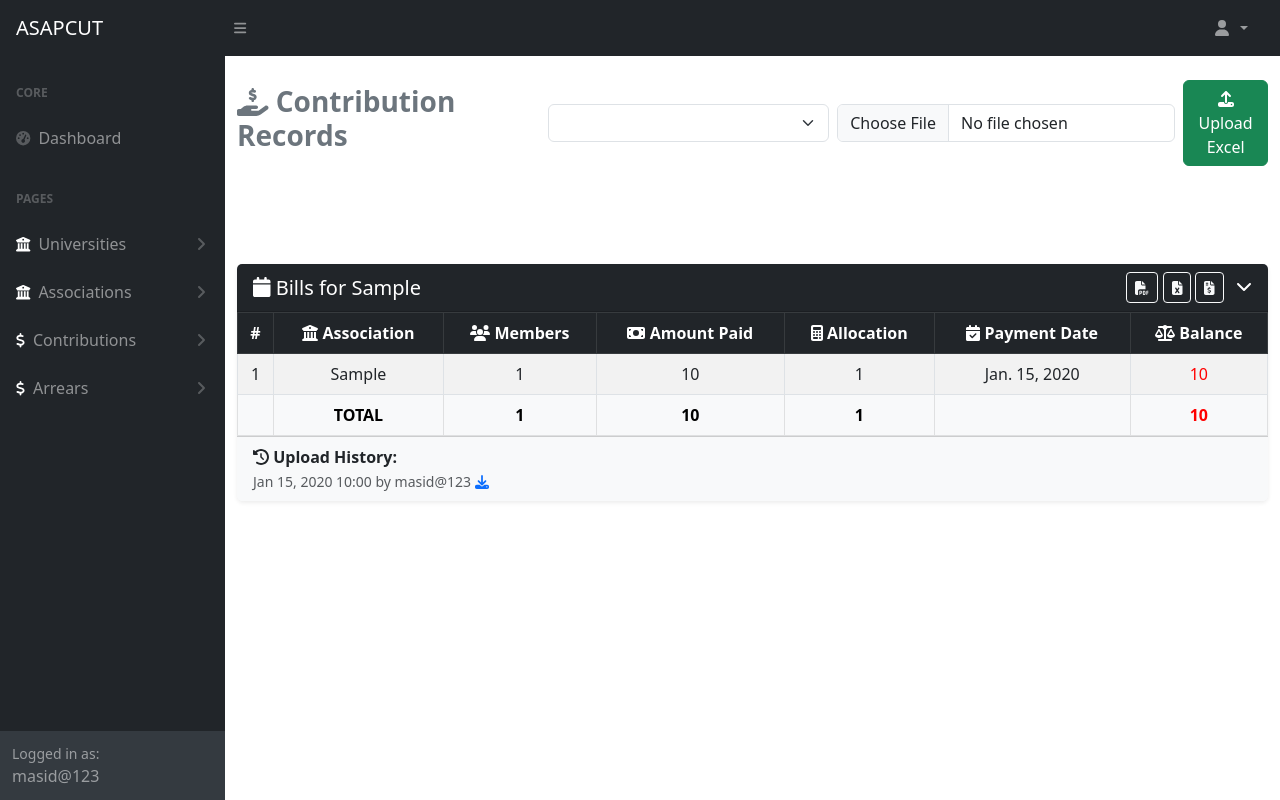
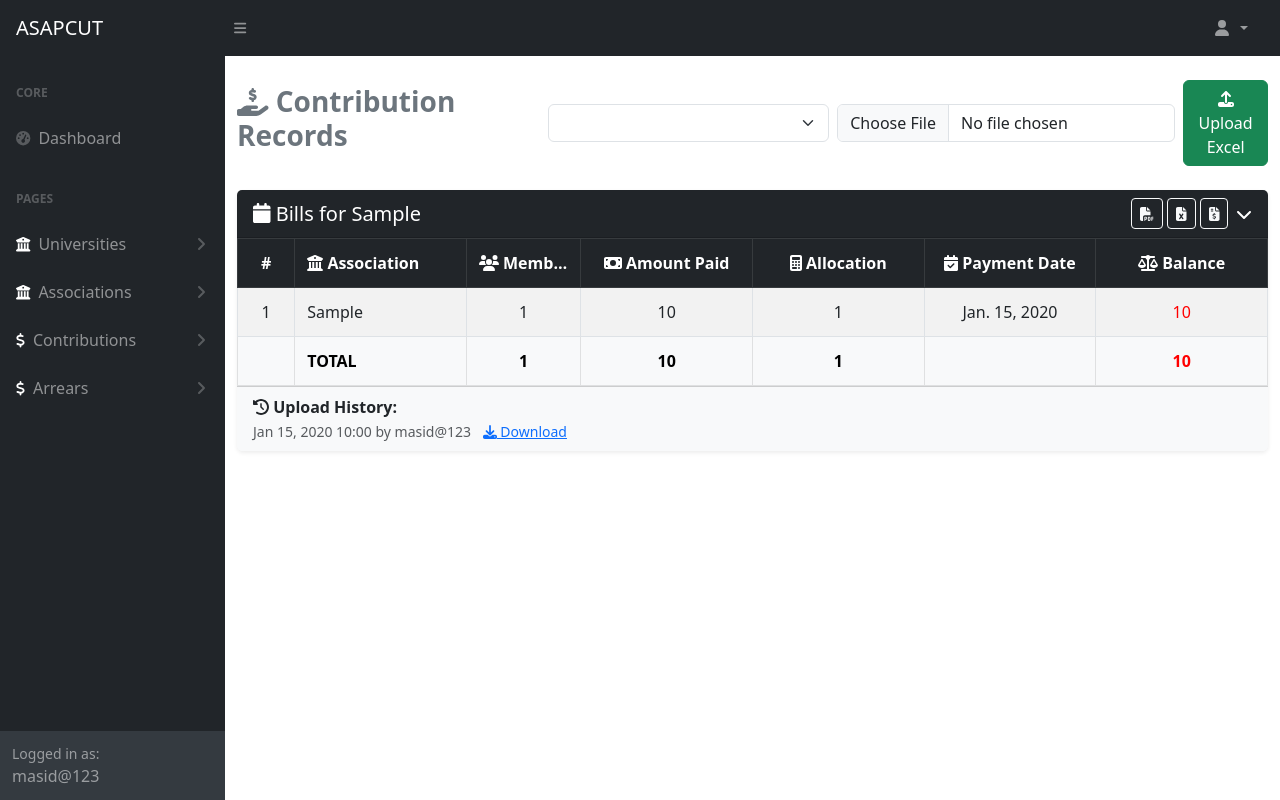
Before and after one commit to kurihom123/asaps, a Django app: page /contributions/ in a window 1280 px wide. Run offline with Django 5.2, Linux system fonts and the light colour scheme; a user stored in the database is signed in; data comes from the database, SQL or seed files in the repository; tables that the repository leaves empty hold one stand-in row (values such as "Sample post"); one stand-in notice (Sample message) is shown; some libraries are stand-ins or nearby versions.

Commit message:
new updated

```diff
--- a/templates/pages/contributions/contribution_list.html
+++ b/templates/pages/contributions/contribution_list.html
@@ -28,7 +28,7 @@
     {% if messages %}
         <div id="alert-container">
             {% for message in messages %}
-                <div class="alert alert-{{ message.tags }} alert-dismissible fade show shadow-sm" role="alert">
+                <div class="alert alert-{{ message.tags }} alert-dismissible fade show shadow-sm auto-dismiss" role="alert" data-dismiss-time="4000">
                     <i class="fa fa-info-circle"></i> {{ message }}
                     <button type="button" class="btn-close" data-bs-dismiss="alert" aria-label="Close"></button>
                 </div>
@@ -38,45 +38,49 @@
 
     <!-- YEARLY CONTRIBUTION TABLES -->
     {% for year, contributions in grouped_contributions.items %}
-    <div class="card mb-4 shadow-sm border-0">
+    <div class="card mb-4 shadow-sm border-0 contribution-card">
         <div class="card-header bg-dark text-white d-flex justify-content-between align-items-center toggle-header"
-             style="cursor: pointer;" data-target="#year-{{ forloop.counter }}">
+             style="cursor: pointer;"
+             data-bs-toggle="collapse"
+             data-bs-target="#year-{{ forloop.counter }}"
+             aria-expanded="true">
             <h5 class="mb-0">
                 <i class="fa fa-calendar"></i> Bills for {{ year }}
             </h5>
-            <div>
-                <a href="{% url 'contributions_pdf' year %}" target="_blank" class="btn btn-sm btn-outline-light">
+            <div class="d-flex align-items-center">
+                <a href="{% url 'contributions_pdf' year %}" target="_blank" class="btn btn-sm btn-outline-light me-1">
                     <i class="fa fa-file-pdf"></i>
                 </a>
-                <a href="{% url 'contributions_excel' year %}" class="btn btn-sm btn-outline-light">
+                <a href="{% url 'contributions_excel' year %}" class="btn btn-sm btn-outline-light me-1">
                     <i class="fa fa-file-excel"></i>
                 </a>
-                <a href="{% url 'invoice_pdf' year %}" target="_blank" class="btn btn-sm btn-outline-light">
+                <a href="{% url 'invoice_pdf' year %}" target="_blank" class="btn btn-sm btn-outline-light me-2">
                     <i class="fa fa-file-invoice-dollar"></i>
                 </a>
-                <i class="fa fa-chevron-down ms-2"></i>
+                <i class="fa fa-chevron-down toggle-icon"></i>
             </div>
         </div>
 
         <div id="year-{{ forloop.counter }}" class="collapse show">
             <div class="card-body p-0">
-                <table class="table table-bordered table-striped mb-0 align-middle text-center" style="width:100%;">
+                <div class="table-responsive">
+                    <table class="table table-bordered table-striped mb-0 align-middle text-center fixed-table">
                         <thead class="table-dark">
                             <tr>
-                            <th>#</th>
-                            <th><i class="fa fa-university"></i> Association</th>
-                            <th><i class="fa fa-users"></i> Members</th>
-                            <th><i class="fa fa-money-bill"></i> Amount Paid</th>
-                            <th><i class="fa fa-calculator"></i> Allocation</th>
-                            <th><i class="fa fa-calendar-check"></i> Payment Date</th>
-                            <th><i class="fa fa-balance-scale"></i> Balance</th>
+                                <th style="width: 5%">#</th>
+                                <th style="width: 15%"><i class="fa fa-university"></i> Association</th>
+                                <th style="width: 10%"><i class="fa fa-users"></i> Members</th>
+                                <th style="width: 15%"><i class="fa fa-money-bill"></i> Amount Paid</th>
+                                <th style="width: 15%"><i class="fa fa-calculator"></i> Allocation</th>
+                                <th style="width: 15%"><i class="fa fa-calendar-check"></i> Payment Date</th>
+                                <th style="width: 15%"><i class="fa fa-balance-scale"></i> Balance</th>
                             </tr>
                         </thead>
                         <tbody>
                             {% for contribution in contributions %}
                             <tr>
                                 <td>{{ forloop.counter }}</td>
-                            <td>{{ contribution.association.abbr }}</td>
+                                <td class="text-start">{{ contribution.association.abbr }}</td>
                                 <td>{{ contribution.association.member_number }}</td>
                                 <td>{{ contribution.amount_paid|floatformat:0 }}</td>
                                 <td>{{ contribution.allocation|floatformat:0 }}</td>
@@ -90,7 +94,7 @@
                         <tfoot class="fw-bold table-light">
                             <tr>
                                 <td></td>
-                            <td>TOTAL</td>
+                                <td class="text-start">TOTAL</td>
                                 <td>{{ total_members_by_year|dict_get:year }}</td>
                                 <td>{{ total_requested_by_year|dict_get:year }}</td>
                                 <td>{{ total_allocation_by_year|dict_get:year }}</td>
@@ -100,59 +104,184 @@
                         </tfoot>
                     </table>
                 </div>
+            </div>
 
             <!-- UPLOAD HISTORY -->
+            <div class="card-footer bg-light">
+                <strong><i class="fa fa-history"></i> Upload History:</strong><br>
                 {% for upload in uploads %}
                     {% if upload.year == year %}
-                    {% if forloop.first %}
-                    <div class="card-footer bg-light">
-                        <strong><i class="fa fa-history"></i> Upload History:</strong><br>
-                    {% endif %}
                         <small class="text-muted">
                             {{ upload.uploaded_at|date:"M d, Y H:i" }} by {{ upload.uploaded_by.username }}
-                            <a href="{{ upload.excel_file.url }}" download class="text-primary">
-                                <i class="fa fa-download"></i>
+                            <a href="{{ upload.excel_file.url }}" download class="text-primary ms-2">
+                                <i class="fa fa-download"></i> Download
                             </a>
                         </small><br>
-                    {% if forloop.last %}
-                    </div>
-                    {% endif %}
                     {% endif %}
                 {% endfor %}
+            </div>
         </div>
     </div>
     {% endfor %}
 </div>
 
 <!-- SCRIPTS -->
+<script src="https://code.jquery.com/jquery-3.6.0.min.js"></script>
 <script src="https://cdn.jsdelivr.net/npm/bootstrap@5.3.3/dist/js/bootstrap.bundle.min.js"></script>
 
 <script>
-document.addEventListener('DOMContentLoaded', function() {
-    //Auto-hide alert messages after 4 seconds
-    const alerts = document.querySelectorAll('#alert-container .alert');
-    alerts.forEach(alert => {
-        setTimeout(() => {
-            alert.classList.remove('show');
-            alert.classList.add('fade');
+$(document).ready(function() {
+    // Auto-dismiss alerts
+    $('.auto-dismiss').each(function() {
+        var $alert = $(this);
+        setTimeout(function() {
+            $alert.alert('close');
         }, 4000);
     });
 
-    // 🔽 Toggle table visibility when clicking card header
-    document.querySelectorAll('.toggle-header').forEach(header => {
-        header.addEventListener('click', function() {
-            const target = document.querySelector(this.getAttribute('data-target'));
-            const icon = this.querySelector('.fa-chevron-down');
+    // Handle collapse events for icon rotation
+    $('.toggle-header').on('click', function() {
+        var target = $(this).data('bs-target');
+        var $icon = $(this).find('.toggle-icon');
 
-            if (target.classList.contains('show')) {
-                target.classList.remove('show');
-                icon.style.transform = 'rotate(-90deg)';
+        // Wait for Bootstrap collapse to complete, then update icon
+        setTimeout(function() {
+            if ($(target).hasClass('show')) {
+                $icon.removeClass('fa-chevron-down').addClass('fa-chevron-up');
             } else {
-                target.classList.add('show');
-                icon.style.transform = 'rotate(0deg)';
+                $icon.removeClass('fa-chevron-up').addClass('fa-chevron-down');
+            }
+        }, 350);
+    });
+
+    // Initialize all icons based on current state
+    $('.toggle-header').each(function() {
+        var target = $(this).data('bs-target');
+        var $icon = $(this).find('.toggle-icon');
+
+        if ($(target).hasClass('show')) {
+            $icon.removeClass('fa-chevron-down').addClass('fa-chevron-up');
+        } else {
+            $icon.removeClass('fa-chevron-up').addClass('fa-chevron-down');
         }
     });
 });
-});
 </script>
+
+<style>
+/* Fixed table layout with consistent column widths */
+.fixed-table {
+    table-layout: fixed;
+    width: 100%;
+    min-width: 100%;
+}
+
+/* Ensure consistent column behavior */
+.fixed-table th,
+.fixed-table td {
+    overflow: hidden;
+    text-overflow: ellipsis;
+    white-space: nowrap;
+    padding: 0.75rem;
+    vertical-align: middle;
+}
+
+/* Specific column adjustments */
+.fixed-table th:nth-child(1),
+.fixed-table td:nth-child(1) {
+    width: 5%;
+    text-align: center;
+}
+
+.fixed-table th:nth-child(2),
+.fixed-table td:nth-child(2) {
+    width: 15%;
+    text-align: left;
+}
+
+.fixed-table th:nth-child(3),
+.fixed-table td:nth-child(3) {
+    width: 10%;
+    text-align: center;
+}
+
+.fixed-table th:nth-child(4),
+.fixed-table td:nth-child(4) {
+    width: 15%;
+    text-align: center;
+}
+
+.fixed-table th:nth-child(5),
+.fixed-table td:nth-child(5) {
+    width: 15%;
+    text-align: center;
+}
+
+.fixed-table th:nth-child(6),
+.fixed-table td:nth-child(6) {
+    width: 15%;
+    text-align: center;
+}
+
+.fixed-table th:nth-child(7),
+.fixed-table td:nth-child(7) {
+    width: 15%;
+    text-align: center;
+}
+
+/* Table responsive container */
+.table-responsive {
+    overflow-x: auto;
+}
+
+/* Smooth collapse transitions */
+.collapse {
+    transition: all 0.3s ease-in-out;
+}
+
+/* Card header hover effect */
+.toggle-header:hover {
+    background-color: #2c3034 !important;
+}
+
+/* Icon transition */
+.toggle-icon {
+    transition: transform 0.3s ease;
+}
+
+/* Ensure consistent card behavior */
+.contribution-card {
+    min-height: fit-content;
+}
+
+/* Alert styling */
+.auto-dismiss {
+    transition: opacity 0.5s ease;
+}
+
+/* Text alignment fixes */
+.text-start {
+    text-align: left !important;
+}
+
+.text-center {
+    text-align: center !important;
+}
+
+/* Mobile responsiveness */
+@media (max-width: 768px) {
+    .fixed-table {
+        font-size: 0.875rem;
+    }
+
+    .fixed-table th,
+    .fixed-table td {
+        padding: 0.5rem;
+    }
+
+    .table-responsive {
+        border: 1px solid #dee2e6;
+    }
+}
+</style>
 {% endblock %}
```
Lines whose indentation alone changed are shown as unchanged.
